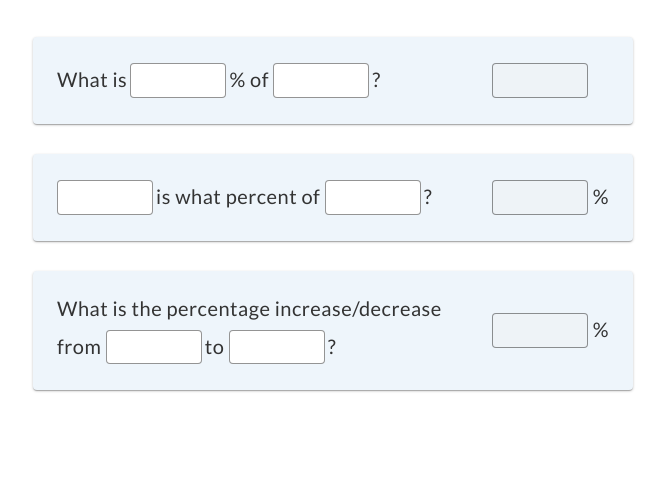
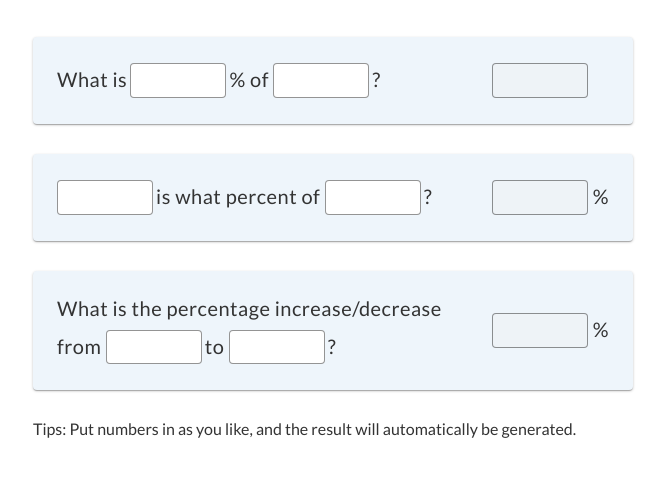
Before and after one commit to regentbranding/percentcalculator, a plain HTML site: page index.html in a window 1280 px wide. Shown: the part 61-538 px from the top of the page, without its empty margins (307-972 px from the left). Drawn offline with Linux system fonts and the light colour scheme.

Commit message:
Update index.html

```diff
--- a/index.html
+++ b/index.html
@@ -90,6 +90,7 @@
 						</div>
 					</div>
 				</div>
+				<p>Tips: Put numbers in as you like, and the result will automatically be generated.</p>
 			</main>
 		</div>
 
```
